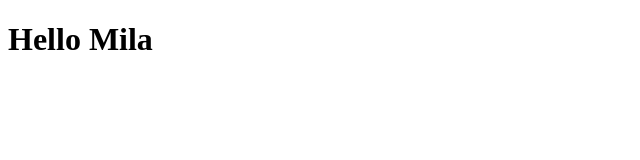
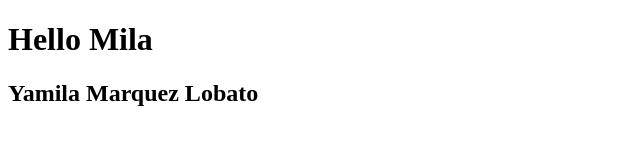
Before and after one commit to VeronicaAnais/carpeta-saludo-git, a plain HTML site: page index.html in a window 1280 px wide. Shown: the whole page, without its empty margins (0-640 px from the left). Drawn offline with Linux system fonts and the light colour scheme.

Commit message:
Update index.html

```diff
--- a/index.html
+++ b/index.html
@@ -8,7 +8,7 @@
 </head>
 <body>
     <h1>Hello Mila</h1>
-
+    <h2> Yamila Marquez Lobato</h2>
 
 </body>
 </html>
```
